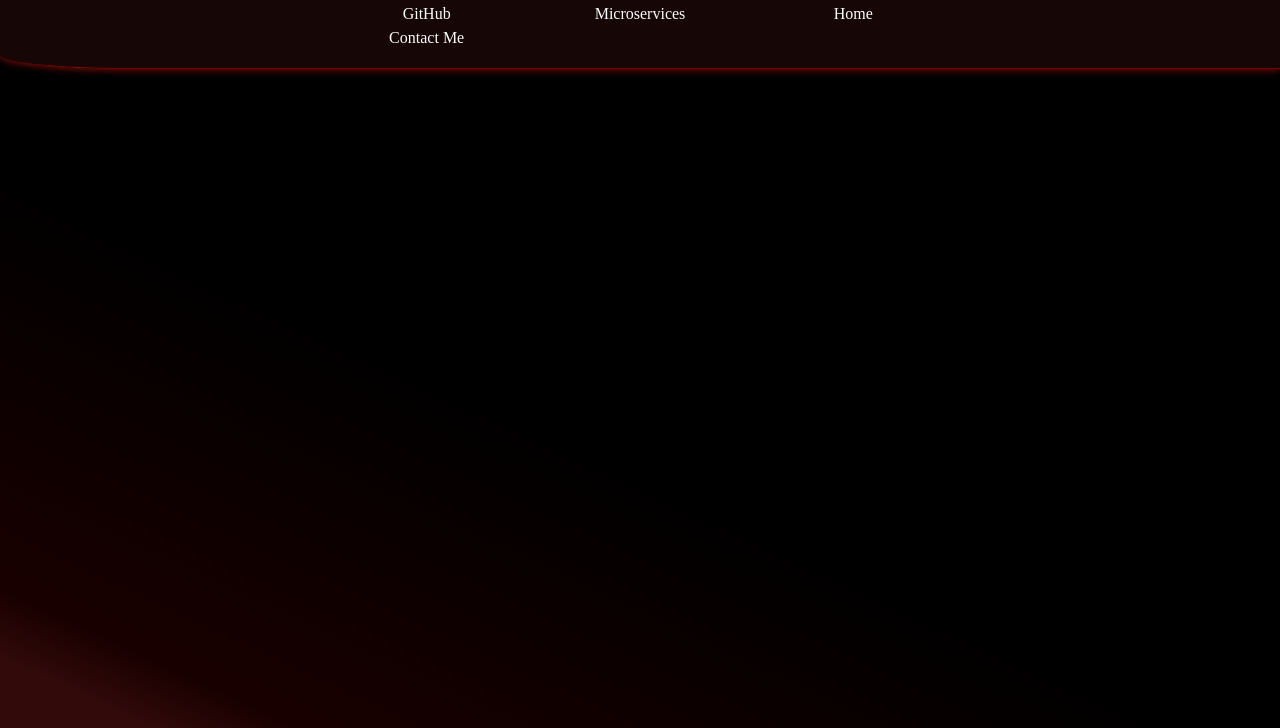
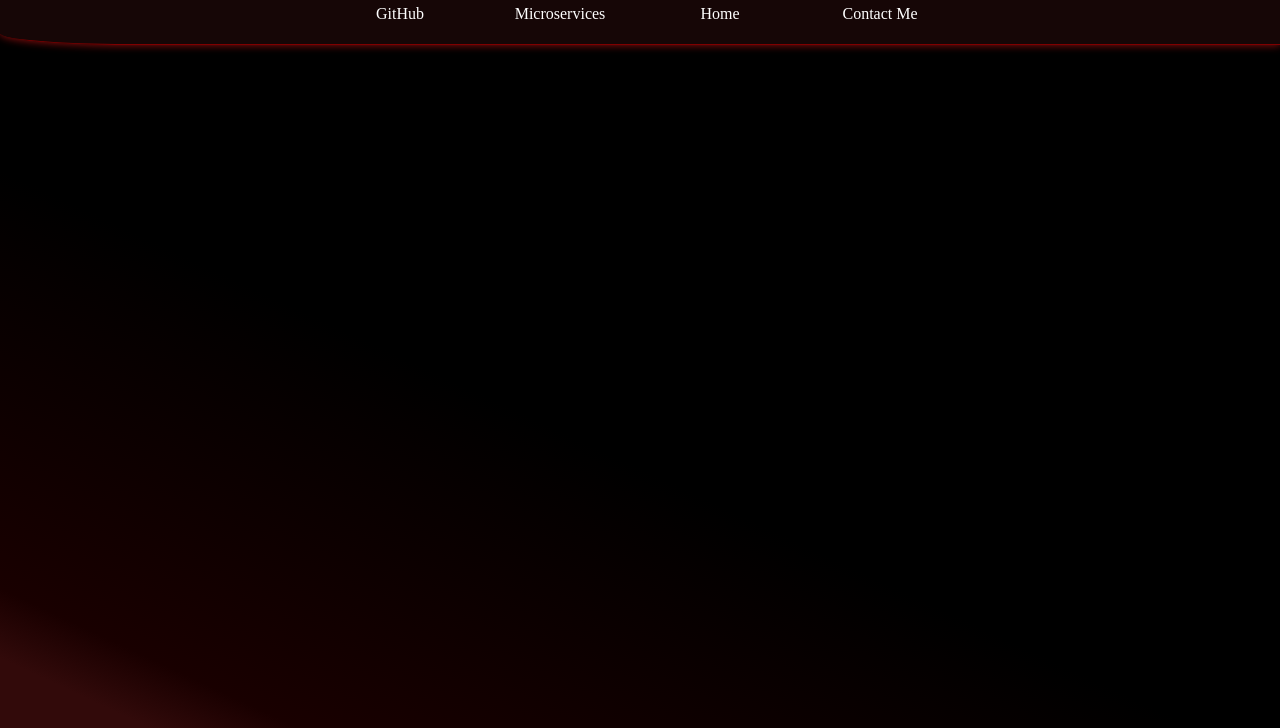
Before and after one commit to JSJm25/Portfolio-Website, a website: page views/templates/header.html in a window 1280 px wide. Shown: the part 72-800 px from the top of the page. Drawn offline with Linux system fonts and the light colour scheme.

Commit message:
Fixed nav bar issue

```diff
--- a/views/templates/header.html
+++ b/views/templates/header.html
@@ -10,10 +10,10 @@
         <header class="header fg">
             <h1 class="text-center header-text">Jeffrey Morrison MacMullin</h1>
             <nav class="navbar w-50 mx-auto row text-center text-white">
-                <div class="nav-pills col-4"><a href="https://github.com/JSJm25" class="text-decoration-none text-white">GitHub</a></div>
-                <div class="nav-pills col-4"><a href="/micros" class="text-decoration-none text-white">Microservices</a></div>
-                <div class="nav-pills col-4"><a href="/" class="text-decoration-none text-white">Home</a></div>
-                <div class="nav-pills col-4"><a href="/contact" class="text-decoration-none text-white">Contact Me</a></div>
+                <div class="nav-pills col-3"><a href="https://github.com/JSJm25" class="text-decoration-none text-white">GitHub</a></div>
+                <div class="nav-pills col-3"><a href="/micros" class="text-decoration-none text-white">Microservices</a></div>
+                <div class="nav-pills col-3"><a href="/" class="text-decoration-none text-white">Home</a></div>
+                <div class="nav-pills col-3"><a href="/contact" class="text-decoration-none text-white">Contact Me</a></div>
             </nav>
         </header>
     </body>
```
